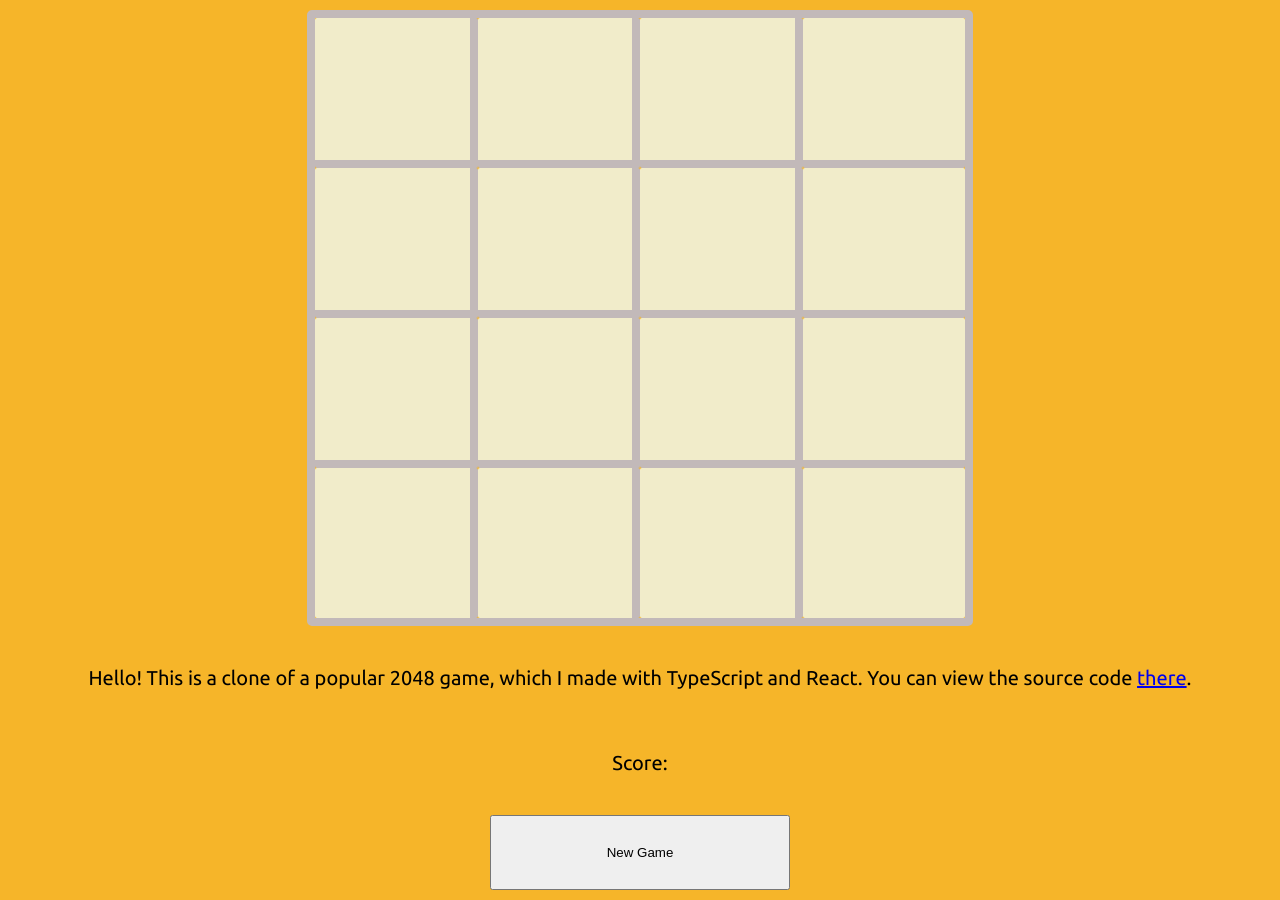
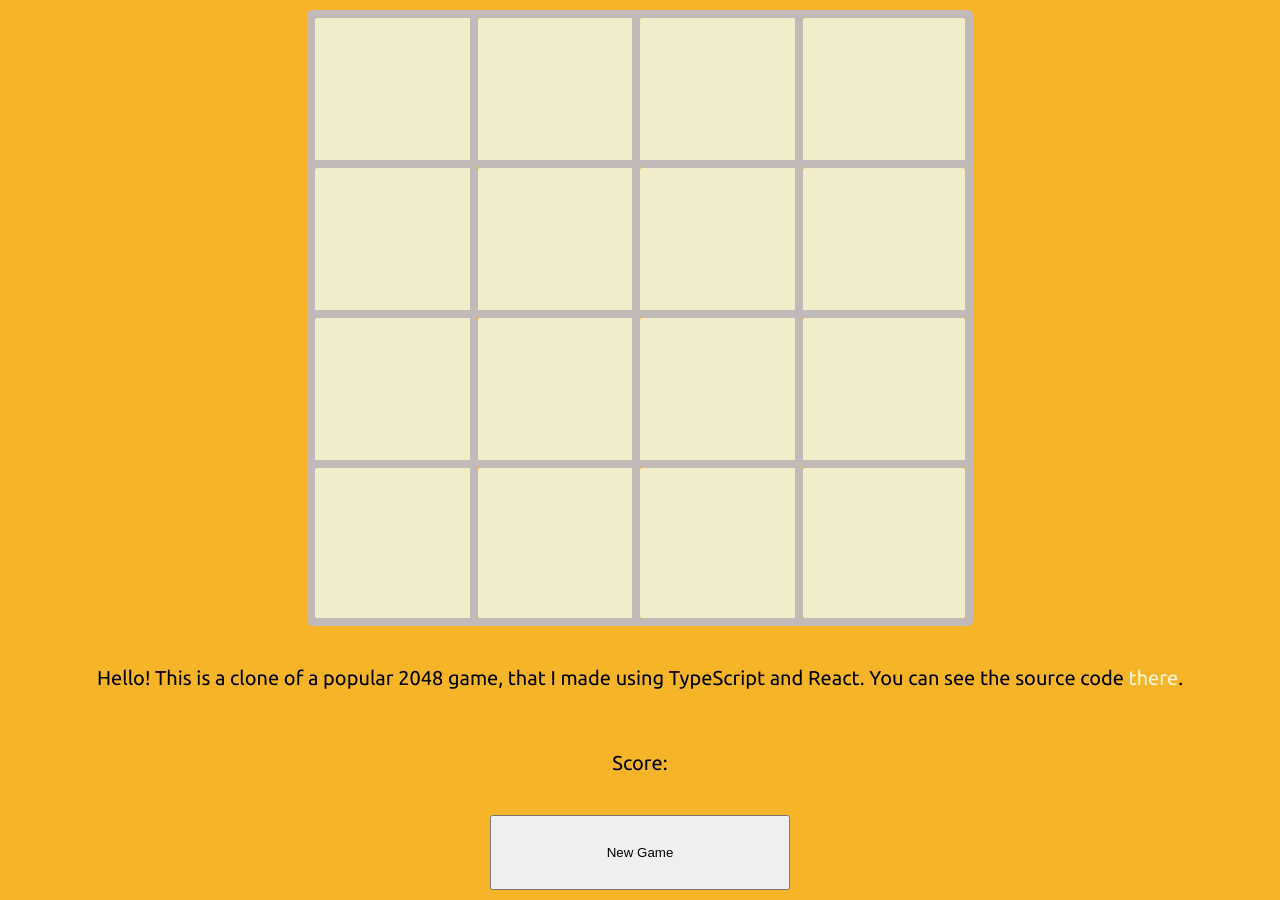
Before and after one commit to Alzamer/2048, a React (Vite) app: page / in a window 1280 px wide. Built offline with nearby package versions, Linux system fonts and the light colour scheme; the HTML template or start-up script is replaced by a standard one.

Commit message:
Added <a> style

```diff
--- a/src/Description/index.tsx
+++ b/src/Description/index.tsx
@@ -5,7 +5,7 @@ function Description() {
     <>
       <div className={styles.container}>
       <p className={styles.text}>
-        Hello! This is a clone of a popular 2048 game, which I made with TypeScript and React. You can view the source code <a href="https://github.com/Alzamer/2048" target="_blank">there</a>.
+        Hello! This is a clone of a popular 2048 game, that I made using TypeScript and React. You can see the source code <a className={styles.link} href="https://github.com/Alzamer/2048" target="_blank">there</a>.
       </p>
       </div>
       <p className={styles.text}>Score: </p>
--- a/src/Description/style.module.css
+++ b/src/Description/style.module.css
@@ -12,3 +12,8 @@ button{
     width: 300px;
     height: 75px;
 }
+
+.link{
+    text-decoration: none;
+    color: beige;
+}
```
